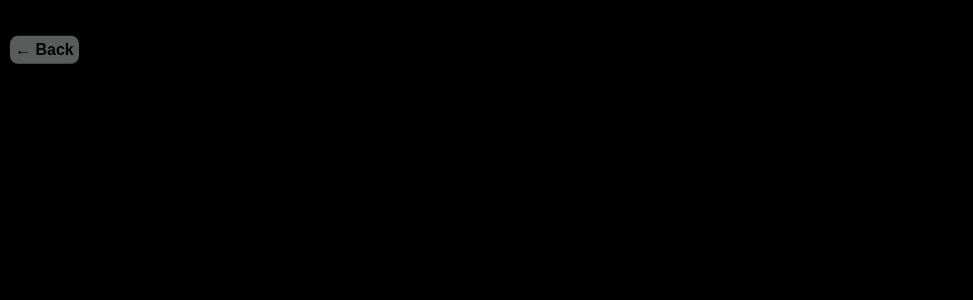
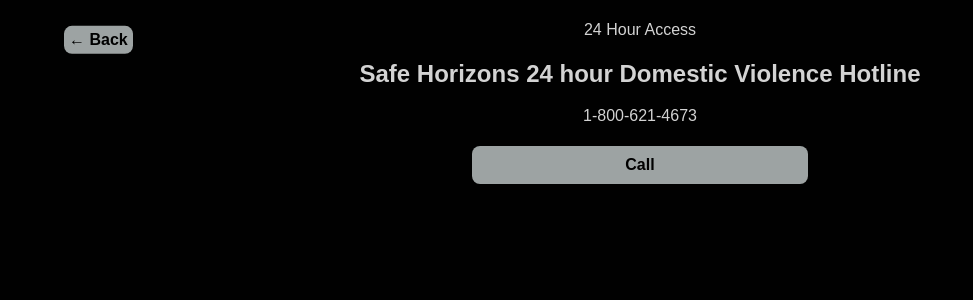
Before and after one commit to ScizorsBLBC/Not-911, a React (Vite) app: page /violence in a window 1280 px wide. Shown: the top 300 px of the page, without its empty margins (0-973 px from the left). Built offline with nearby package versions, Linux system fonts and the light colour scheme.

Commit message:
added sample contact for violence page

```diff
--- a/src/Home.jsx
+++ b/src/Home.jsx
@@ -16,9 +16,9 @@
                         </a>
                     </button>
                 </section>
-                <h1>
+                <h3>
                     What do you need help with?
-                </h1>
+                </h3>
                 <div>
                     <button className="button">
                         <Link to="/violence">
--- a/src/Violence.jsx
+++ b/src/Violence.jsx
@@ -9,6 +9,22 @@
                     ← Back
                 </Link>
             </button>
+            <div>
+                <p>
+                    24 Hour Access
+                </p>
+                <h2>
+                    Safe Horizons 24 hour Domestic Violence Hotline
+                </h2>
+                <p>
+                    1-800-621-4673
+                </p>
+                <button className="button">
+                        <a href="tel:18006214673">
+                            Call
+                        </a>
+                    </button>
+            </div>
 
         </div>
     )
--- a/src/index.html
+++ b/src/index.html
@@ -2,19 +2,18 @@
     <head>
         <link href="https://cdnjs.cloudflare.com/ajax/libs/normalize/8.0.1/normalize.min.css" rel="stylesheet">
         <link href="./styled.css" rel="stylesheet">
-        <!-- <link rel="icon" href="./assets/favicon.ico" type="image/x-icon" /> -->
+        <link rel="icon" href="./assets/favicon.svg" type="image/x-icon" />
         <meta charset="utf-8">
         <meta name="viewport" content="width=device-width, initial-scale=1">
         <link rel="preconnect" href="https://fonts.gstatic.com">
         <link href="https://fonts.googleapis.com/css2?family=Roboto&display=swap" rel="stylesheet">
         <title>
-            Not 911 SF Bay Area
+            Not 911
         </title>
         <meta name="viewport" content="width=device-width, initial-scale=1">
     </head>
     <body>
         <div id="root">
-
         </div>
         <script src="./App.jsx"></script>
     </body>
--- a/src/styled.css
+++ b/src/styled.css
@@ -8,7 +8,6 @@
     justify-content: space-between;
     min-height: 100vh;
     font-family: 'Ubuntu', sans-serif;
-    margin: 10px;
     position: absolute;
     top: 5%;
     left: 5%;
@@ -23,7 +22,6 @@
 }
 
 .app-wrapper {
-
     @media screen and (max-width: 45em) {
         width: 100%;
         height: 200px;
@@ -31,7 +29,7 @@
 }
 
 .text-profile {
-    max-width: 95%;
+    max-width: 100%;
 }
 
 a {
@@ -41,7 +39,7 @@
 
 .call911__button {
     border: none;
-    background-color: #010101;
+    background-color: 9da3a3;
     color:#9d2323;
     padding: 10px;
     text-align: center;
@@ -50,7 +48,7 @@
     font-size: 16px;
     margin: 4px 2px;
     border-radius: 8px;
-    min-width: 50%;
+    min-width: 70%;
 }
 
 .call911__button a {
@@ -60,9 +58,8 @@
 }
 
 .button {
-
     border: none;
-    background-color: #5a5c5c;
+    background-color: #9da3a3;
     padding: 10px;
     text-align: center;
     text-decoration: none;
@@ -70,7 +67,7 @@
     font-size: 16px;
     margin: 4px 2px;
     border-radius: 8px;
-    min-width: 50%;
+    min-width: 60%;
   }
 
   .button a, .back-button a {
@@ -80,21 +77,21 @@
   }
 
   .back-button {
-    background-color: #5a5c5c;
+    background-color: #9da3a3;
     color:#010101;
     border: none;
     padding: 5px;
     border-radius: 8px;
     position: absolute;
     top:5%;
-    left: 0;
-
+    left: 5%;
     transform: translateY(-50%);
   }
 
 .call911__section {
     background-color: #9d2323;
     border-radius: 8px;
-    padding: 5px;
+    padding: 10px;
     font-weight: bold;
+    font-size: 130%;
 }
```
Also changed, not shown: 1 other file (tests, documents, lock files or other folders).
